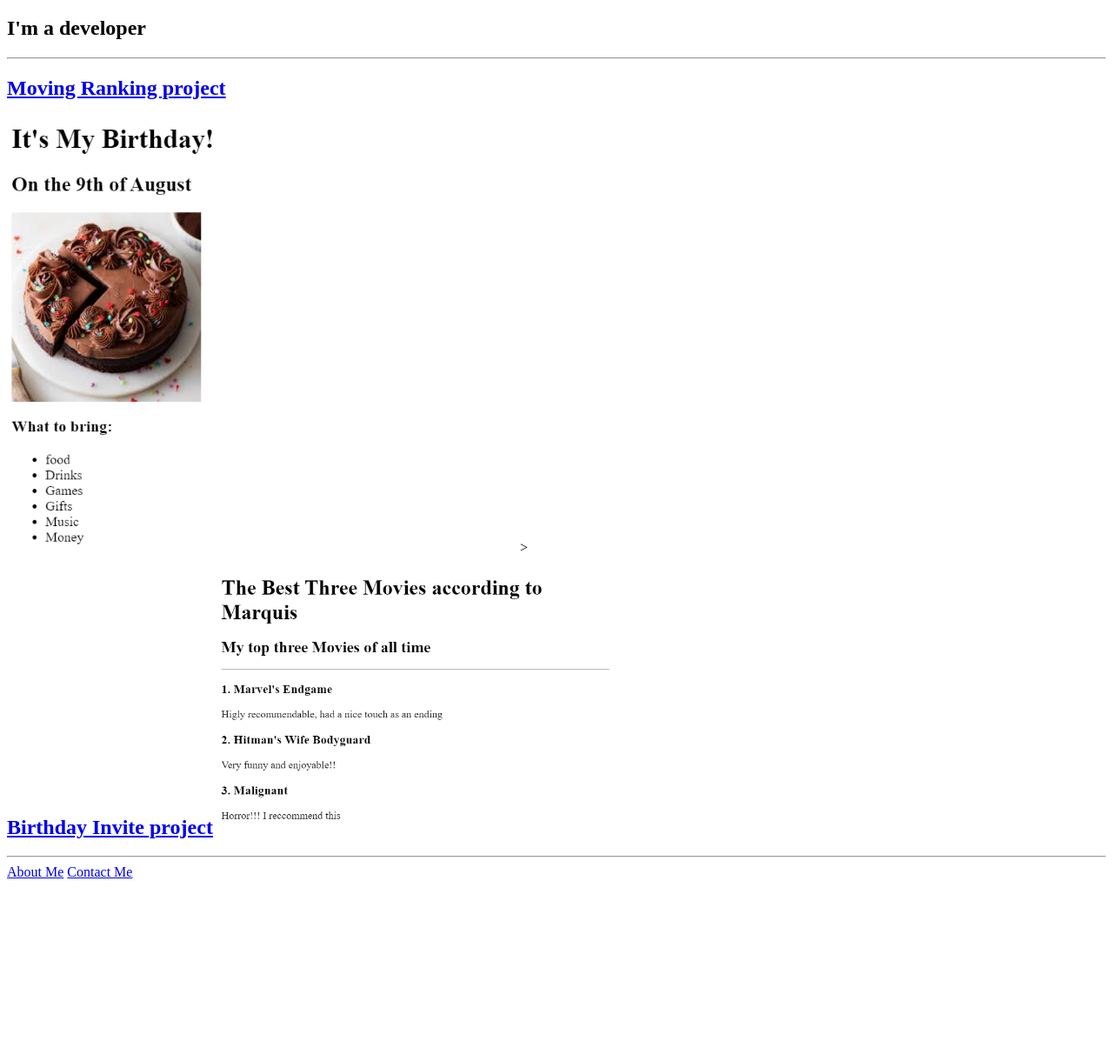
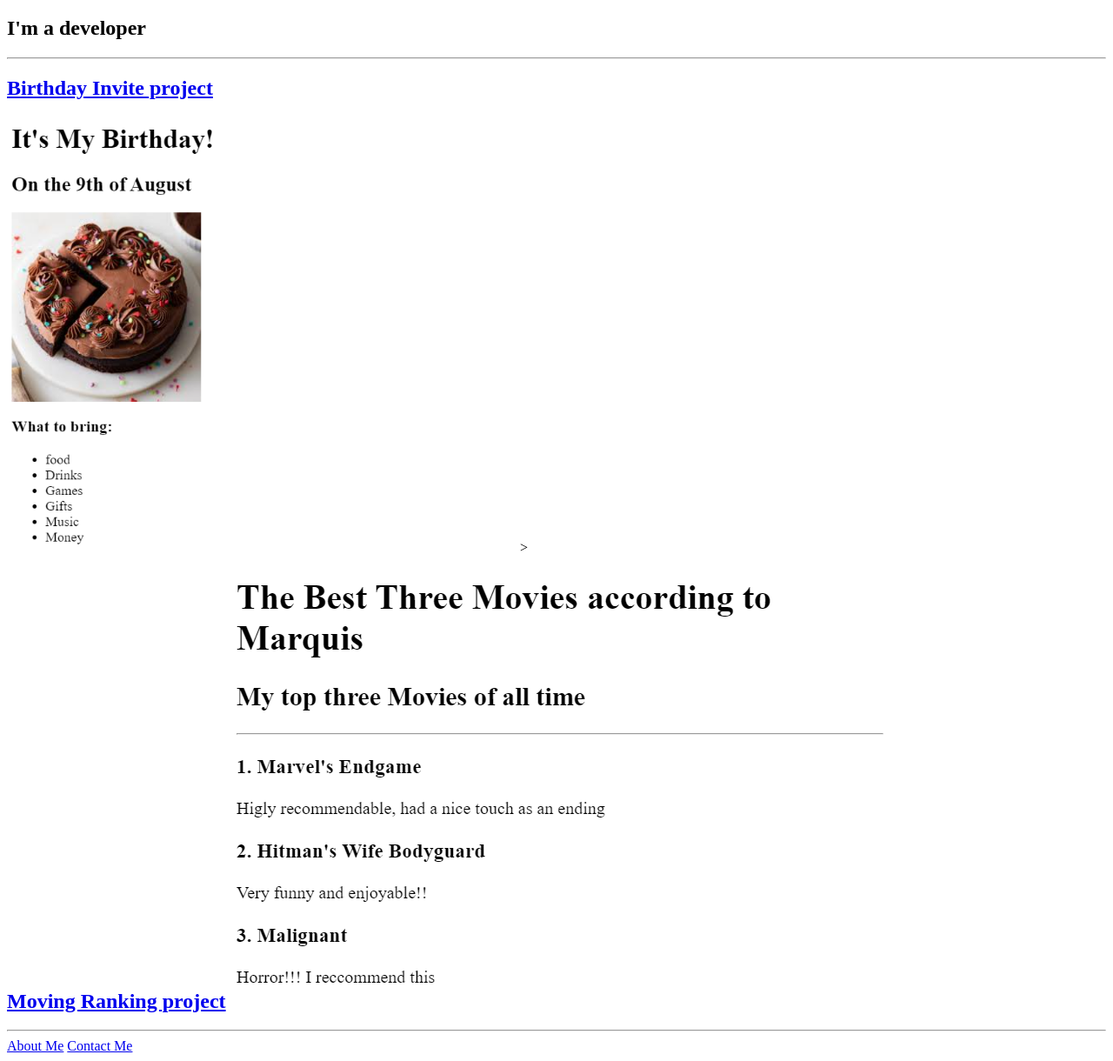
Before and after one commit to Marquis0010/Html-Portfolio, a plain HTML site: page index.html in a window 1280 px wide. Shown: the part 61-1281 px from the top of the page at 87% size. Before the commit the page ends 1081 px from the top, so only its background shows below. Drawn offline with Linux system fonts and the light colour scheme.

Commit message:
Update index.html
swap name and enlarged second pic

```diff
--- a/index.html
+++ b/index.html
@@ -11,12 +11,12 @@
     <h2>I'm a developer</h2>
     <hr>
 <h2>
-    <a href="./Screenshot (100).png">Moving Ranking project</a>
+    <a href="./Screenshot (100).png">Birthday Invite project</a>
 </h2>
 <img src="./Screenshot (100).png" alt="Movie Ranking project" height="500">>
 <h2>
-    <a href="./Screenshot (99).png">Birthday Invite project</a>
-    <img src="./Screenshot (99).png" alt="Birthday Invite project" height="300">
+    <a href="./Screenshot (99).png">Moving Ranking project</a>
+    <img src="./Screenshot (99).png" alt="Birthday Invite project" height="500">
 </h2>
 <hr>
 <a href="./public/about.html">About Me</a>
```
